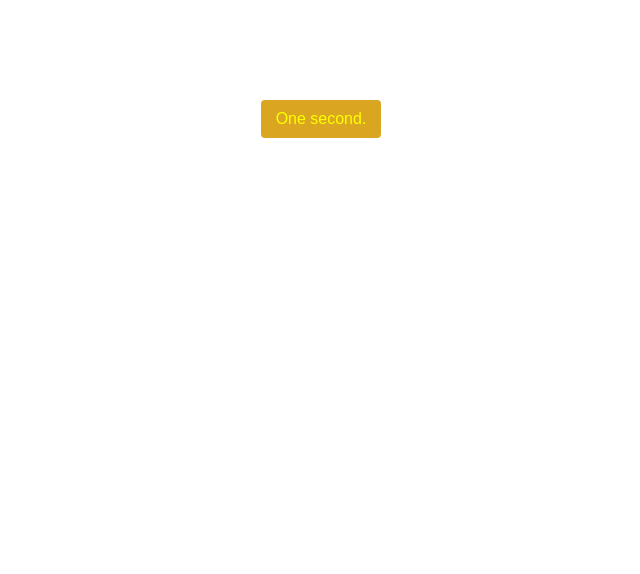
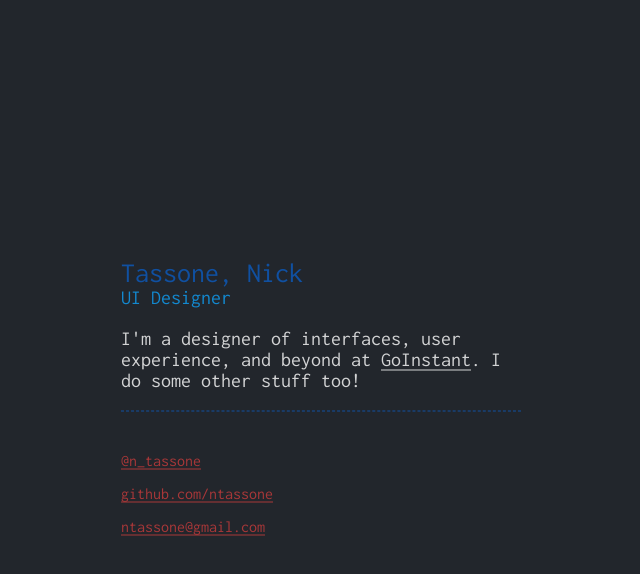
Before and after one commit to ntassone/ntassone.github.io, a plain HTML site: page index.html in a window 1280 px wide. Shown: the whole page, without its empty margins (319-959 px from the left). Drawn offline with nearby package versions, Linux system fonts and the light colour scheme.

Commit message:
version 0.0

```diff
--- a/index.html
+++ b/index.html
@@ -2,23 +2,31 @@
 <html lang="en">
 <head>
   <meta charset="UTF-8">
-  <title>Nick</title>
-  <style>
-    body {
-      font-family: sans-serif;
-      text-align: center;
-    }
-    p {
-      width: 100px;
-      padding: 10px;
-      margin: 100px auto;
-      background: goldenrod;
-      border-radius: 4px;
-      color: yellow;
-    }
-  </style>
+  <meta name="viewport" content="width=device-width, user-scalable=no">
+
+  <title>Nick Tassone</title>
+
+  <link rel="stylesheet" href="temp.css"/>
+  <link href='http://fonts.googleapis.com/css?family=Inconsolata:400,700&subset=latin,vietnamese' rel='stylesheet' type='text/css'>
 </head>
 <body>
-  <p>One second.</p>
+<div class="container preload">
+  <header>
+    <h1>Tassone, Nick</h1>
+    <h2>UI Designer</h2>
+    <p>I'm a designer of interfaces, user experience, and beyond at <a href="goinstant.com" target="_blank">GoInstant</a>. I do some other stuff too!</p>
+    <ul>
+      <li><a href="twitter.com/n_tassone" target="_blank">@n_tassone</a></li>
+      <li><a href="github.com/ntassone" target="_blank">github.com/ntassone</a></li>
+      <li><a href="mailto:ntassone@gmail.com" target="_blank">ntassone@gmail.com</a></li>
+    </ul>
+  </header>
+</div>
+<script src="//cdnjs.cloudflare.com/ajax/libs/jquery/2.0.3/jquery.min.js"></script>
+<script type="text/javascript">
+window.setTimeout(function(){
+  $('.container').removeClass('preload');
+}, 100);
+</script>
 </body>
 </html>
--- /dev/null
+++ b/temp.css
@@ -0,0 +1,84 @@
+body, html {
+  position: relative;
+  height: 100%;
+}
+
+body {
+  margin: 0;
+  padding: 0;
+  background: #22262c;
+  font-family: 'Inconsolata', sans-serif;
+  color: white;
+  color: rgba(255,255,255,.8);
+}
+
+* {
+  -webkit-font-smoothing: antialiased;
+  font-weight: 100;
+}
+
+.container {
+  position: relative;
+  max-width: 400px;
+  margin: 0 auto;
+  top: 50%;
+  opacity: 1;
+  -webkit-transform: translateY(-50%);
+  -ms-transform: translateY(-50%);
+  transform: translateY(-50%);
+  -webkit-transition: opacity 0.5s linear;
+  -moz-transition: opacity 0.5s linear;
+  transition: opacity 0.5s linear;
+}
+
+  .container.preload {
+    opacity: 0;
+  }
+
+h1, h2, h3, h4, ul {
+  margin: 0;
+  padding: 0;
+}
+
+h1 {
+  font-size: 1.75rem;
+  color: #1050a1;
+}
+
+h2 {
+  font-size: 1.25rem;
+  color: #1389d0;
+}
+
+p {
+  font-size: 1.25rem;
+}
+
+a {
+  color: rgba(255,255,255,.8);
+  text-decoration: none;
+  border-bottom: 1px solid rgba(255,255,255,.8);
+}
+
+  a:hover {
+    color: white;
+  }
+
+ul {
+  border-top: 1px dashed #1050a1;
+  list-style-type: none;
+  padding-top: 2rem;
+}
+  ul li {
+    padding: .5rem 0;
+  }
+
+  ul a {
+    color: rgba(202, 60, 60, .8);
+    border-bottom-color: rgba(202, 60, 60, .8);
+  }
+
+    ul a:hover {
+      color: rgba(202, 60, 60, 1);
+      border-bottom-color: rgba(202, 60, 60, 1);
+    }
```
